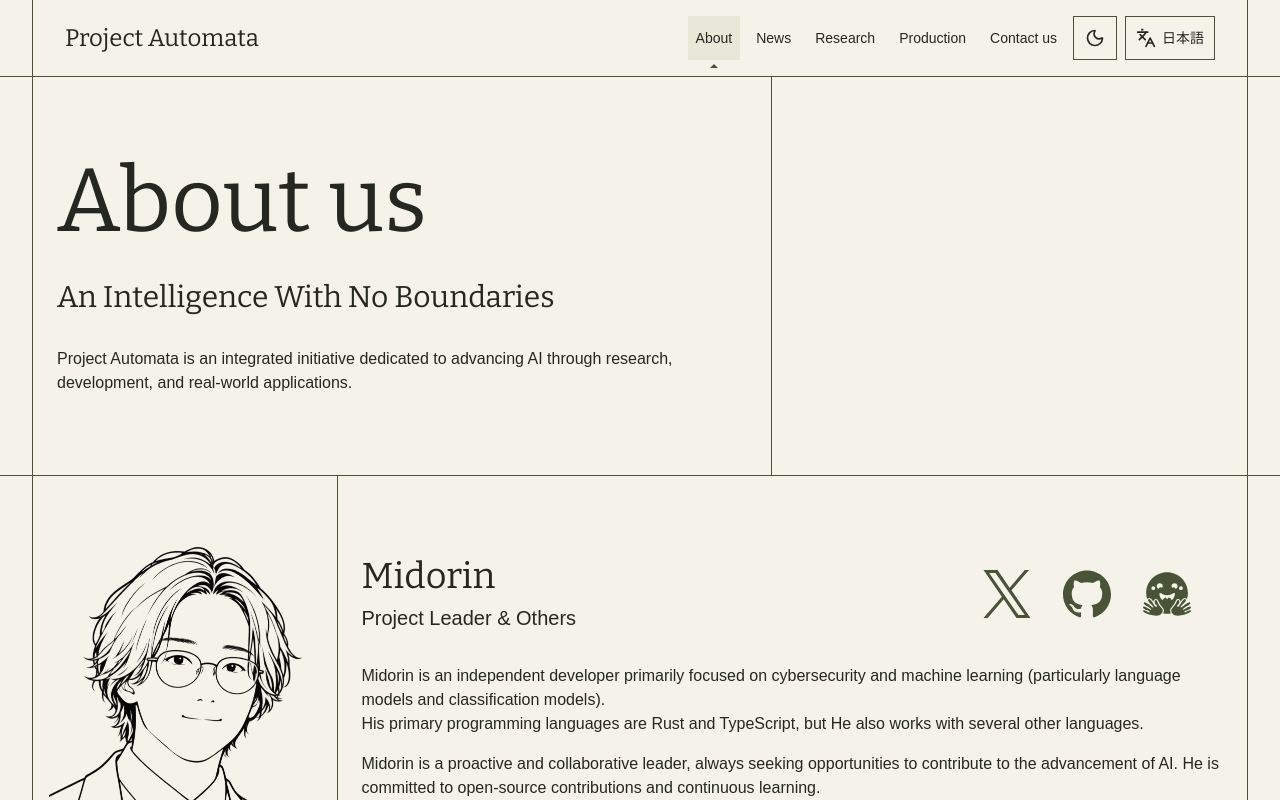
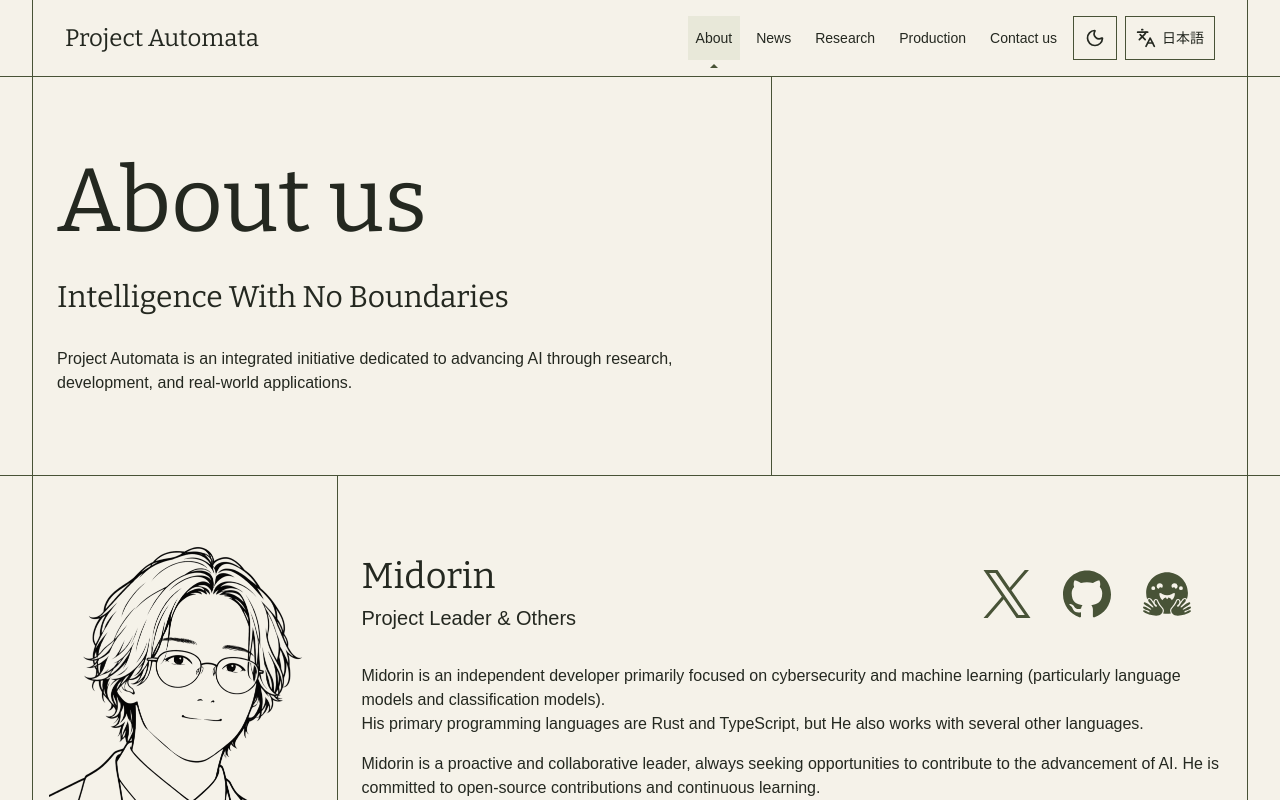
Before and after one commit to midorin-Linux/ProjectAutomata-Web, a React (Vite) app: page /about in a window 1280 px wide. Shown: the top 800 px of the page. Built offline with nearby package versions, Linux system fonts and the light colour scheme.

Commit message:
Update about.tsx

```diff
--- a/src/pages/about.tsx
+++ b/src/pages/about.tsx
@@ -13,7 +13,7 @@ export function About() {
               About us
             </h1>
             <h2 className="mt-8 font-['Bitter',serif] text-2xl sm:text-3xl">
-              An Intelligence With No Boundaries
+              Intelligence With No Boundaries
             </h2>
             <p className="mt-8">
               {t(
```
